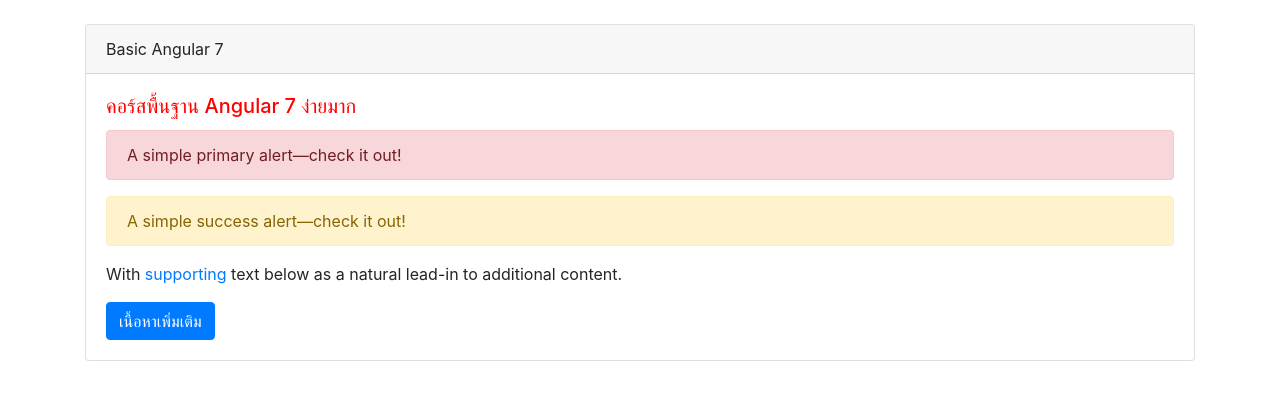
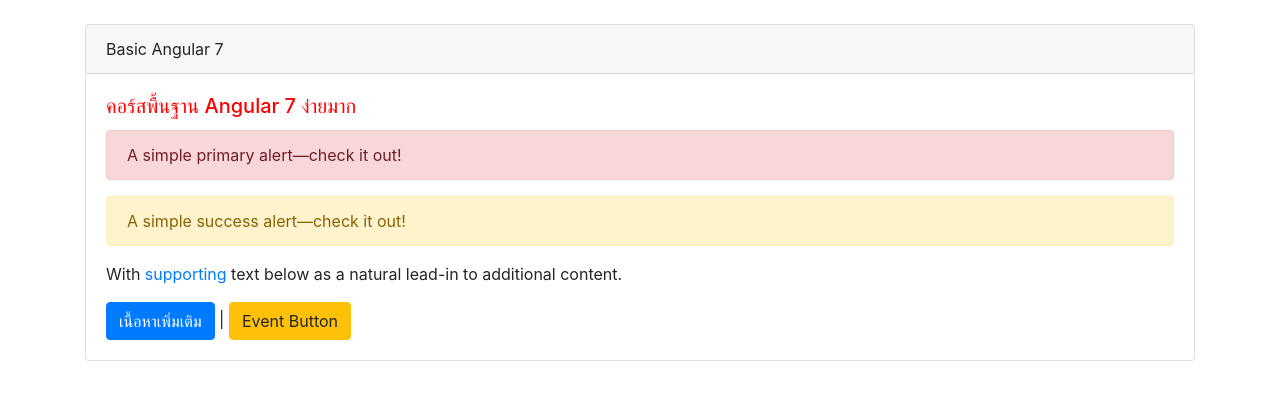
Before and after one commit to un4ckn0wl3z/basic-angular7, an Angular app: page / in a window 1280 px wide. Shown: the top 400 px of the page. Built offline with nearby package versions, Linux system fonts and the light colour scheme.

Commit message:
play with binding event

```diff
--- a/src/app/app.component.html
+++ b/src/app/app.component.html
@@ -8,17 +8,22 @@
     <div class="card-body">
       <h5 class="card-title" [style.color]="styleColor">{{title}}</h5>
 
+      <div [hidden]="isShowHideAlert">
+        <div [class]="alertClass" role="alert">
+          A simple primary alert—check it out!
+        </div>
 
-      <div [class]="alertClass" role="alert">
-        A simple primary alert—check it out!
+        <div class="alert" [ngClass]="{'alert-success': isSuccessClass, 'alert-warning': !isSuccessClass}" role="alert">
+          A simple success alert—check it out!
+        </div>
       </div>
 
-      <div class="alert" [ngClass]="{'alert-success': isSuccessClass, 'alert-warning': !isSuccessClass}" role="alert">
-        A simple success alert—check it out!
-      </div>
 
       <p class="card-text" [innerHTML]="content"></p>
       <a [attr.un4c]="un4cx" target="_blank" [href]="linkAddress" class="btn btn-primary" [innerText]="button"> </a>
+
+      <span> | </span>
+      <button class="btn btn-warning" (click)="onClick($event)">Event Button</button>
 
     </div>
   </div>
--- a/src/app/app.component.ts
+++ b/src/app/app.component.ts
@@ -1,3 +1,4 @@
+import { element } from 'protractor';
 
 import { Component } from '@angular/core';
 
@@ -18,6 +19,8 @@
   alertClass: string = 'alert alert-primary';
   isSuccessClass:boolean = true;
 
+  isShowHideAlert:boolean = false;
+
   constructor() {
     setTimeout(() => {
       this.styleColor = 'red';
@@ -27,5 +30,10 @@
     }, 1000);
   }
 
+  onClick(element: any){
+    this.isShowHideAlert = !this.isShowHideAlert;
+    console.log(element);
+    console.log('Click by angular');
+  }
 
 }
```
